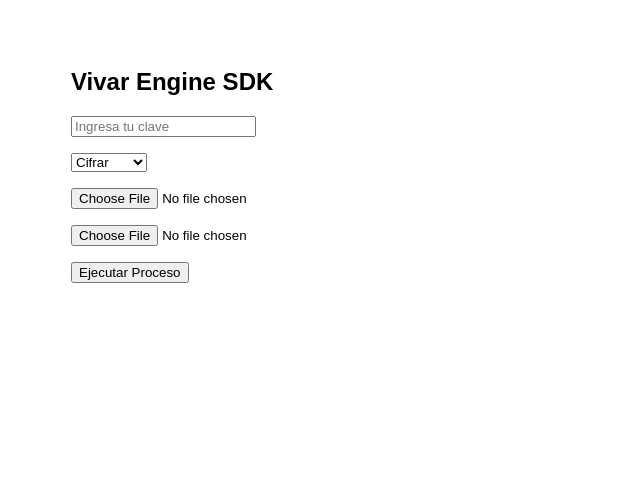
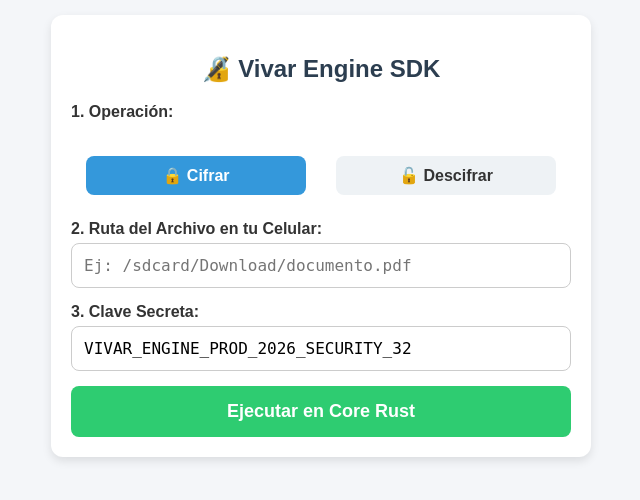
Before and after one commit to jean020889/vivar-engine-sdk, a Flask app: page / in a window 1280 px wide. Shown: the top 500 px of the page, without its empty margins (319-959 px from the left). Run offline with Flask 3, Linux system fonts and the light colour scheme.

Commit message:
Update index.html

```diff
--- a/web/templates/index.html
+++ b/web/templates/index.html
@@ -2,68 +2,53 @@
 <html lang="es">
 <head>
     <meta charset="UTF-8">
-    <title>Vivar Engine Pro</title>
+    <meta name="viewport" content="width=device-width, initial-scale=1.0">
+    <title>Vivar Engine PQC - Mobile Panel</title>
     <style>
-        body { font-family: sans-serif; max-width: 500px; margin: 2rem auto; padding: 1rem; }
-        .control { margin-bottom: 1rem; }
-        #progressBar { width: 100%; height: 20px; display: none; }
+        body { font-family: Arial, sans-serif; background-color: #f4f6f9; margin: 0; padding: 15px; color: #333; }
+        .container { max-width: 500px; margin: 0 auto; background: white; padding: 20px; border-radius: 12px; box-shadow: 0 4px 10px rgba(0,0,0,0.1); }
+        h2 { text-align: center; color: #2c3e50; margin-bottom: 20px; }
+        label { font-weight: bold; display: block; margin-top: 15px; margin-bottom: 5px; }
+        input[type="text"] { width: 100%; padding: 12px; box-sizing: border-box; border: 1px solid #ccc; border-radius: 8px; font-size: 16px; font-family: monospace; }
+        .radio-group { display: flex; justify-content: space-around; margin: 20px 0; }
+        .radio-label { font-size: 16px; cursor: pointer; padding: 10px; background: #eef2f5; border-radius: 8px; width: 40%; text-align: center; font-weight: bold; }
+        input[type="radio"]:checked + .radio-label { background: #3498db; color: white; }
+        input[type="radio"] { display: none; }
+        button { width: 100%; padding: 15px; background-color: #2ecc71; color: white; border: none; border-radius: 8px; font-size: 18px; font-weight: bold; cursor: pointer; margin-top: 15px; }
+        button:active { background-color: #27ae60; }
+        .status-box { background: #2c3e50; color: #fff; padding: 15px; border-radius: 8px; margin-top: 20px; font-family: monospace; font-size: 14px; white-space: pre-wrap; word-break: break-all; }
     </style>
 </head>
 <body>
-    <h2>Vivar Engine SDK</h2>
 
-    <div class="control">
-        <input type="password" id="clave" placeholder="Ingresa tu clave">
-    </div>
+<div class="container">
+    <h2>🔏 Vivar Engine SDK</h2>
 
-    <div class="control">
-        <select id="modo">
-            <option value="cifrar">Cifrar</option>
-            <option value="descifrar">Descifrar</option>
-        </select>
-    </div>
+    <form method="POST">
+        <label>1. Operación:</label>
+        <div class="radio-group">
+            <input type="radio" id="cifrar" name="opcion" value="cifrar" checked>
+            <label for="cifrar" class="radio-label">🔒 Cifrar</label>
 
-    <div class="control">
-        <input type="file" id="archivoSecreto" placeholder="Archivo a ocultar">
-    </div>
+            <input type="radio" id="descifrar" name="opcion" value="descifrar">
+            <label for="descifrar" class="radio-label">🔓 Descifrar</label>
+        </div>
 
-    <div class="control">
-        <input type="file" id="archivoPortador" placeholder="Archivo portador">
-    </div>
+        <label for="ruta">2. Ruta del Archivo en tu Celular:</label>
+        <input type="text" id="ruta" name="ruta" placeholder="Ej: /sdcard/Download/documento.pdf" required>
 
-    <button onclick="ejecutar()">Ejecutar Proceso</button>
+        <label for="key">3. Clave Secreta:</label>
+        <input type="text" id="key" name="key" value="VIVAR_ENGINE_PROD_2026_SECURITY_32" required>
 
-    <progress id="progressBar" value="0" max="100"></progress>
+        <button type="submit">Ejecutar en Core Rust</button>
+    </form>
 
-    <div class="control">
-        <a id="btnDescarga" style="display:none;">Descargar Archivo Resultante</a>
-    </div>
+    {% if estado %}
+        <div class="status-box">
+            {{ estado }}
+        </div>
+    {% endif %}
+</div>
 
-    <script>
-        async function ejecutar() {
-            const formData = new FormData();
-            formData.append('archivo', document.getElementById('archivoSecreto').files[0]);
-            formData.append('clave', document.getElementById('clave').value);
-
-            const bar = document.getElementById('progressBar');
-            bar.style.display = 'block';
-
-            // Llamada al endpoint de tu API
-            const response = await fetch('/cifrar', { method: 'POST', body: formData });
-
-            if (response.ok) {
-                const blob = await response.blob();
-                const url = window.URL.createObjectURL(blob);
-                const a = document.getElementById('btnDescarga');
-
-                // Mantiene el nombre original del archivo portador para invisibilidad
-                a.href = url;
-                a.download = document.getElementById('archivoPortador').files[0].name;
-                a.style.display = 'block';
-                a.textContent = "Descargar: " + a.download;
-                bar.value = 100;
-            }
-        }
-    </script>
 </body>
 </html>
```
